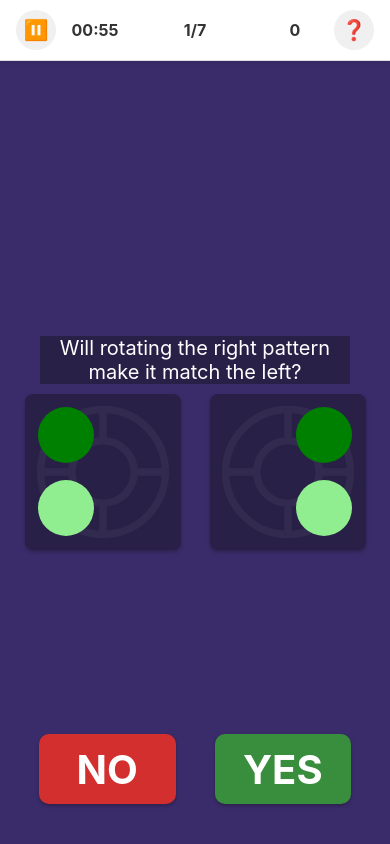
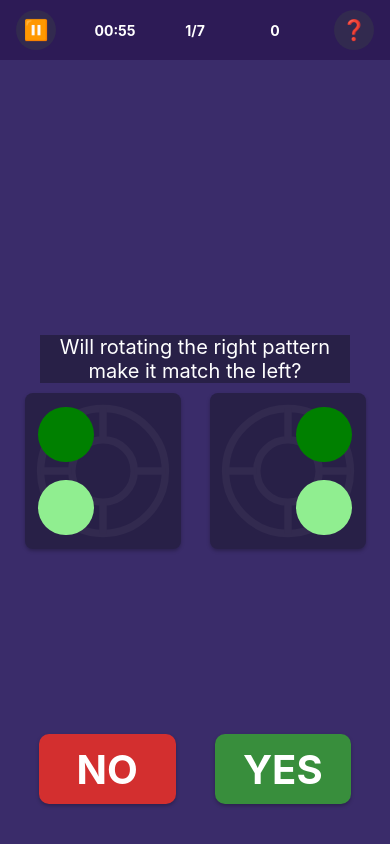
Before and after one commit to trungvu2011/iq-game, a React Native app: screen / in a window 390 px wide. Built offline with nearby package versions, Linux system fonts and the light colour scheme.

Commit message:
trickypatterns demo v2

```diff
--- a/game/TrickyPatterns/components/TopBar.tsx
+++ b/game/TrickyPatterns/components/TopBar.tsx
@@ -175,16 +175,9 @@ const styles = StyleSheet.create({
         flexDirection: 'row',
         justifyContent: 'space-between',
         alignItems: 'center',
-        backgroundColor: '#FFFFFF',
+        backgroundColor: '#2d1b56', // tím đậm
         paddingVertical: 10,
         paddingHorizontal: 16,
-        borderBottomWidth: 1,
-        borderBottomColor: '#E0E0E0',
-        elevation: 2,
-        shadowColor: '#000',
-        shadowOffset: { width: 0, height: 2 },
-        shadowOpacity: 0.1,
-        shadowRadius: 4,
         width: screenWidth,
     },
     // Nút biểu tượng
@@ -194,19 +187,19 @@ const styles = StyleSheet.create({
         justifyContent: 'center',
         alignItems: 'center',
         borderRadius: 20,
-        backgroundColor: '#F0F0F0',
+        backgroundColor: '#322a4f', // tím nhạt
     },
     // Text biểu tượng
     iconText: {
         fontSize: 20,
+        color: 'white',
     },
     // Container khu vực thông tin
     infoContainer: {
         flexDirection: 'row',
         justifyContent: 'center',
         flex: 1,
-        marginHorizontal: 16,
-        gap: 40,
+        gap: 20,
     },
     // Mục thông tin
     infoItem: {
@@ -215,9 +208,9 @@ const styles = StyleSheet.create({
     },
     // Giá trị thông tin
     infoValue: {
-        fontSize: 16,
+        fontSize: 14,
         fontWeight: 'bold',
-        color: '#333333',
+        color: 'white',
         textAlign: 'center',
     },
 });
--- a/game/TrickyPatterns/hooks/useTrickyPatterns.ts
+++ b/game/TrickyPatterns/hooks/useTrickyPatterns.ts
@@ -112,8 +112,7 @@ export const useTrickyPatterns = () => {
      * Xử lý khi người chơi khởi động lại game
      */
     const handleRestart = useCallback(() => {
-        // Đặt lại trạng thái game nhưng giữ nguyên cấp độ hiện tại
-        generateNewPattern();
+        // Đặt lại toàn bộ trạng thái game cho cấp độ hiện tại
         setCurrentQuestion(1);
         setQuestionIndex(0);
         setCorrectAnswersInLevel(0);
@@ -128,9 +127,13 @@ export const useTrickyPatterns = () => {
         setShowLevelFailed(false);
         setShowResult(false);
 
+        // Tạo pattern mới cho câu hỏi đầu tiên của level hiện tại
+        const newPattern = generatePatternForLevel(level, 0);
+        setCurrentPattern(newPattern);
+
         // Khởi động lại bộ đếm thời gian
         setTimerResetTrigger(prev => !prev);
-    }, [level, generateNewPattern]);
+    }, [level]);
 
     /**
      * Xử lý khi người chơi muốn xem hướng dẫn
```
